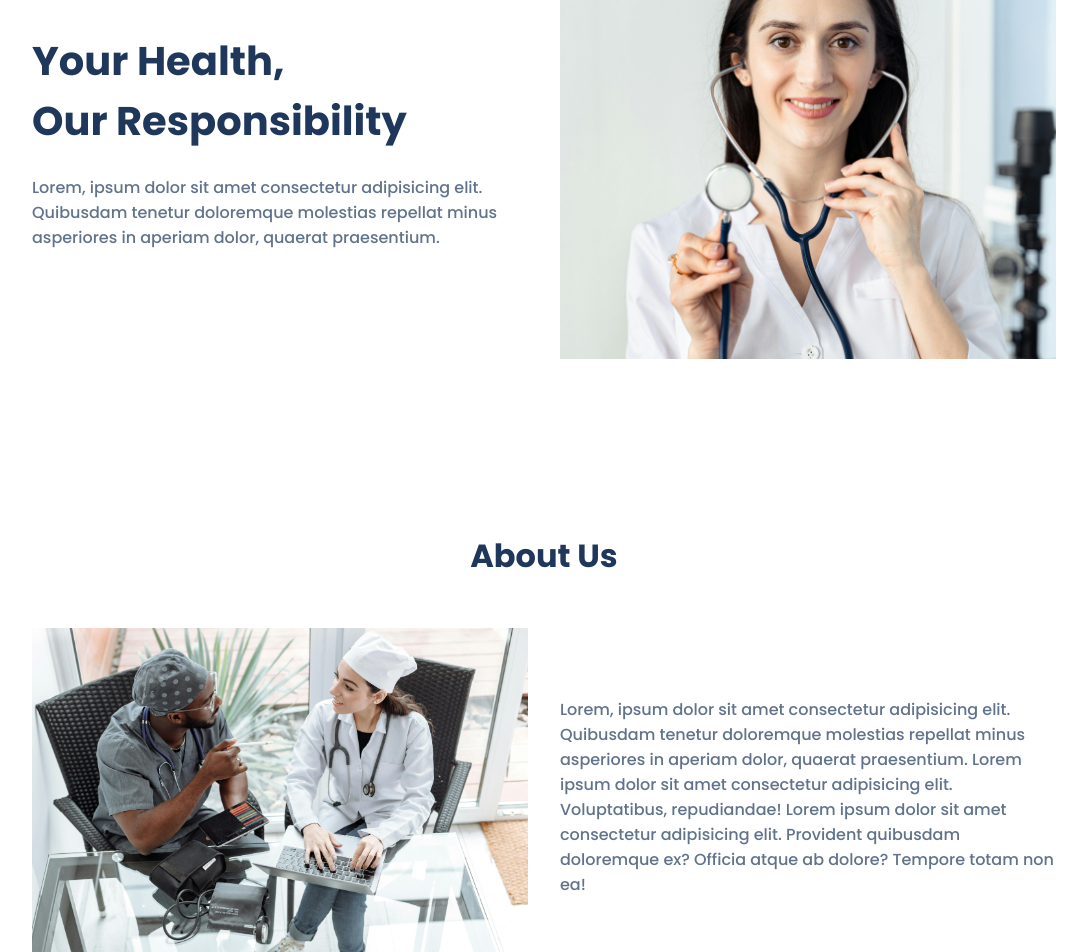
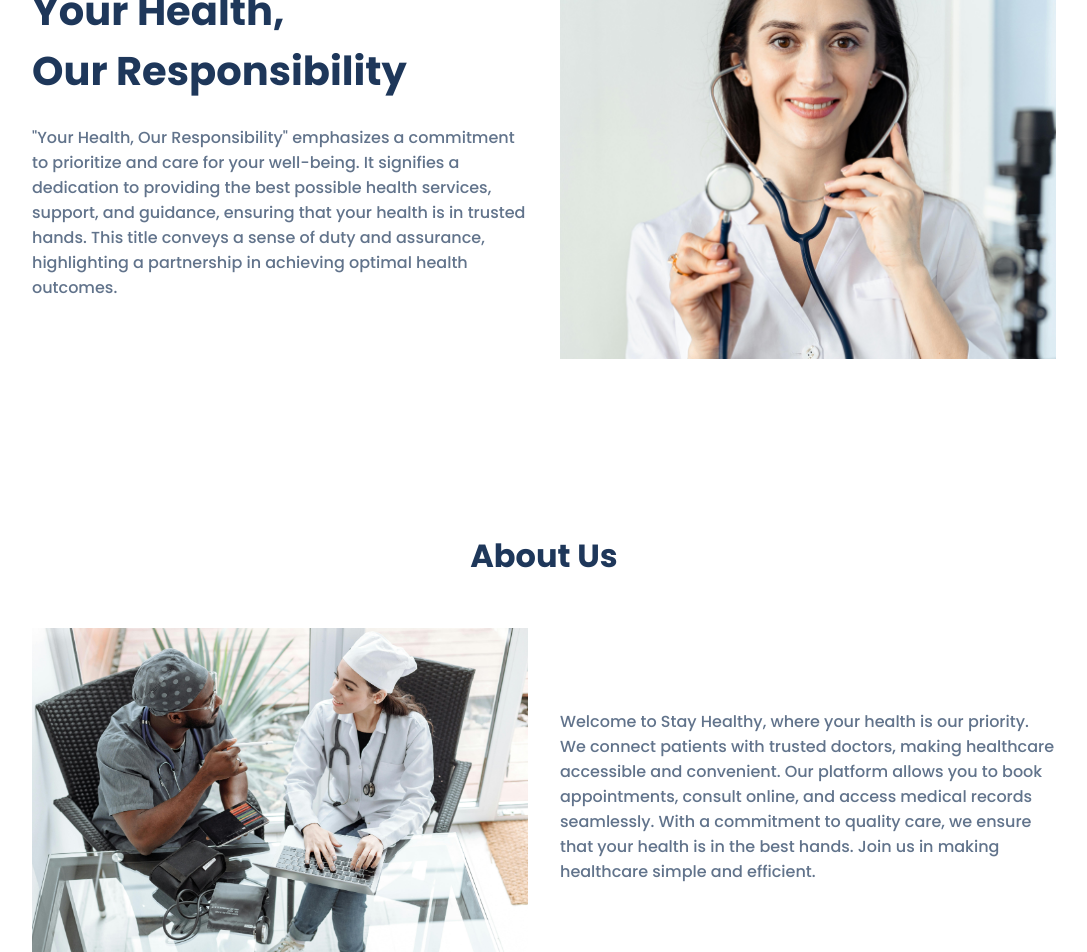
Before and after one commit to MrNiNaD/stayhealthy, a React (Create React App) app in the folder client/: page / in a window 1280 px wide. Shown: the part 320-1272 px from the top of the page, without its empty margins (96-1183 px from the left). Built offline with nearby package versions, Linux system fonts and the light colour scheme; no server answers.

Commit message:
feat: content changes

```diff
--- a/client/src/components/AboutUs.jsx
+++ b/client/src/components/AboutUs.jsx
@@ -8,20 +8,17 @@ const AboutUs = () => {
         <h2 className="page-heading about-heading">About Us</h2>
         <div className="about">
           <div className="hero-img">
-            <img
-              src={image}
-              alt="hero"
-            />
+            <img src={image} alt="hero" />
           </div>
           <div className="hero-content">
             <p>
-              Lorem, ipsum dolor sit amet consectetur adipisicing elit.
-              Quibusdam tenetur doloremque molestias repellat minus asperiores
-              in aperiam dolor, quaerat praesentium. Lorem ipsum dolor sit amet
-              consectetur adipisicing elit. Voluptatibus, repudiandae! Lorem
-              ipsum dolor sit amet consectetur adipisicing elit. Provident
-              quibusdam doloremque ex? Officia atque ab dolore? Tempore totam
-              non ea!
+              Welcome to Stay Healthy, where your health is our priority. We
+              connect patients with trusted doctors, making healthcare
+              accessible and convenient. Our platform allows you to book
+              appointments, consult online, and access medical records
+              seamlessly. With a commitment to quality care, we ensure that your
+              health is in the best hands. Join us in making healthcare simple
+              and efficient.
             </p>
           </div>
         </div>
--- a/client/src/components/Hero.jsx
+++ b/client/src/components/Hero.jsx
@@ -11,16 +11,16 @@ const Hero = () => {
           Our Responsibility
         </h1>
         <p>
-          Lorem, ipsum dolor sit amet consectetur adipisicing elit. Quibusdam
-          tenetur doloremque molestias repellat minus asperiores in aperiam
-          dolor, quaerat praesentium.
+          "Your Health, Our Responsibility" emphasizes a commitment to
+          prioritize and care for your well-being. It signifies a dedication to
+          providing the best possible health services, support, and guidance,
+          ensuring that your health is in trusted hands. This title conveys a
+          sense of duty and assurance, highlighting a partnership in achieving
+          optimal health outcomes.
         </p>
       </div>
       <div className="hero-img">
-        <img
-          src={image}
-          alt="hero"
-        />
+        <img src={image} alt="hero" />
       </div>
     </section>
   );
```
